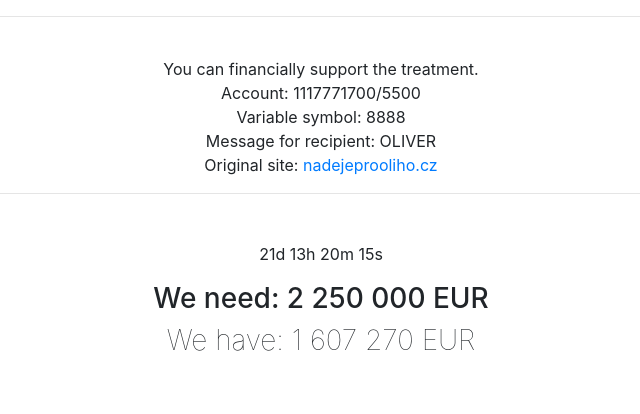
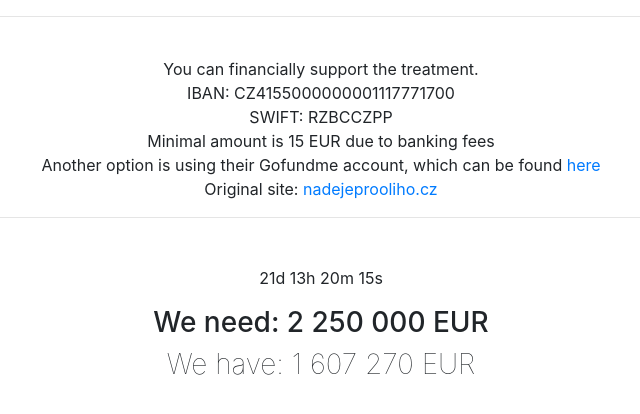
Before and after one commit to ProJaroslav/Olivers-struggle, a Flask app: page /help in a window 1280 px wide. Shown: the part 116-530 px from the top of the page, without its empty margins (319-959 px from the left). Run offline with Flask 2, Linux system fonts and the light colour scheme; data that the repository does not hold is empty; some libraries are stand-ins or nearby versions.

Commit message:
fixed text

```diff
--- a/templates/help.html
+++ b/templates/help.html
@@ -57,11 +57,13 @@
             <br>
             You can financially support the treatment.
             <br>
-            Account: 1117771700/5500
+            IBAN: CZ4155000000001117771700
             <br>
-            Variable symbol: 8888
+            SWIFT: RZBCCZPP
             <br>
-            Message for recipient: OLIVER
+            Minimal amount is 15 EUR due to banking fees
+            <br>
+            Another option is using their Gofundme account, which can be found <a href="https://www.gofundme.com/f/pvc3h-hope-for-oliver">here</a>
             <br>
             Original site: <a href="https://www.nadejeprooliho.cz/">nadejeprooliho.cz</a>
         </p>
--- a/templates/index.html
+++ b/templates/index.html
@@ -81,7 +81,7 @@
                     <br>
                     Minimal amount is 15 EUR due to banking fees
                     <br>
-                    Or support their <a href="https://www.gofundme.com/f/pvc3h-hope-for-oliver">gofundme</a>
+                    Or support their <a href="https://www.gofundme.com/f/pvc3h-hope-for-oliver">Gofundme</a>
                     <br>
                     Visit the
                     <a href="https://www.nadejeprooliho.cz/">original site</a>
```
